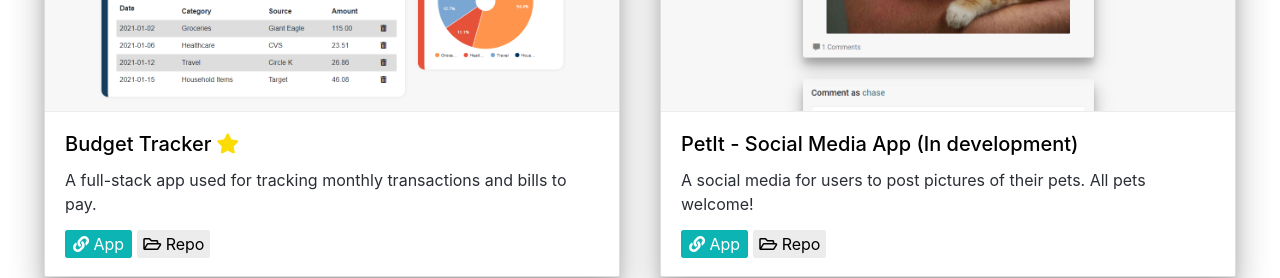
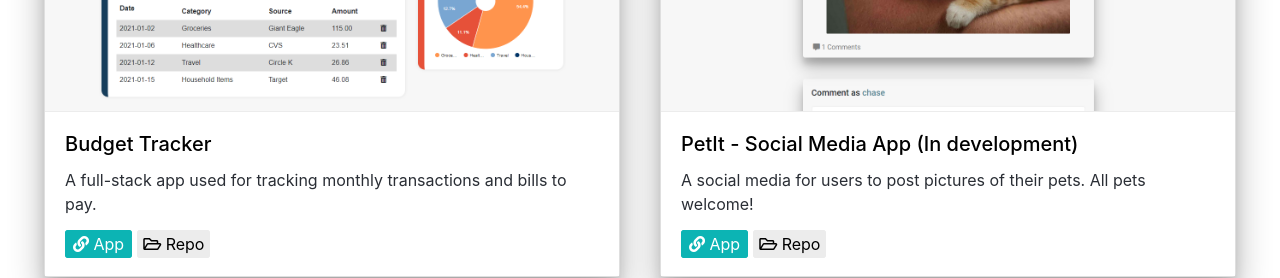
Before and after one commit to cwedwards9/react-portfolio, a React (Create React App) app: page / in a window 1280 px wide. Shown: the part 2180-2458 px from the top of the page. Built offline with nearby package versions, Linux system fonts and the light colour scheme.

Commit message:
Removed isStarred field

```diff
--- a/src/components/MainSections/Project.js
+++ b/src/components/MainSections/Project.js
@@ -2,14 +2,12 @@ import React, {Component} from "react";
 
 class Project extends Component {
     render() {
-        const { image, alt, isStarred, name, desc, appLink, repoLink } = this.props;
+        const { image, alt, name, desc, appLink, repoLink } = this.props;
         return (
             <div className="card">
                 <img src={image} className="card-img-top" alt={alt} />
                 <div className="card-body">
-                    <h5 className="card-title">{name}
-                        {isStarred ? <i className="fas fa-star"></i> : "" }
-                    </h5>
+                    <h5 className="card-title">{name}</h5>
                     <p className="card-text">{desc}</p>
                     <a href={appLink} target="_blank" rel="noreferrer"className="app-link"><i className="fas fa-link"></i> App</a>
                     <a href={repoLink} target="_blank" rel="noreferrer" className="repo-link"><i className="far fa-folder-open"></i> Repo</a>
--- a/src/components/MainSections/ProjectList.js
+++ b/src/components/MainSections/ProjectList.js
@@ -13,7 +13,6 @@ class ProjectList extends Component {
                 id: 1,
                 image: smartMoneyImg,
                 alt: "A dashboard that shows the user's budget, a list of their inputted transactions, and a graph to represent their spending by category.",
-                isStarred: true,
                 name: "Budget Tracker",
                 desc: "A full-stack app used for tracking monthly transactions and bills to pay.",
                 appLink: "https://smart-money-app.herokuapp.com/",
@@ -23,17 +22,15 @@ class ProjectList extends Component {
                 id: 2,
                 image: petItImg,
                 alt: "A post of a kitten resting in a persons arm.",
-                isStarred: false,
                 name: "PetIt - Social Media App (In development)",
                 desc: "A social media for users to post pictures of their pets. All pets welcome!",
-                appLink: "",
+                appLink: "https://pet-it.herokuapp.com/",
                 repoLink: "https://github.com/cwedwards9/social-media-pet-app"
             },
             {
                 id: 3,
                 image: fitnessTracker,
                 alt: "Two graphs, a line graph and a bar graph and two circle charts below measuring performance of workouts and exercises.",
-                isStarred: false,
                 name: "Fitness Tracker",
                 desc: "An app that allows a user to create and track workouts.",
                 appLink: "https://fitness-tracking-application.herokuapp.com/stats",
@@ -43,7 +40,6 @@ class ProjectList extends Component {
                 id: 4,
                 image: employeedDirectoryImg,
                 alt: "A heading that reads 'Employee Directory' and below it is a list of employees names and their picture.",
-                isStarred: false,
                 name: "Employee Directory",
                 desc: "An employee list that can be sorted and filtered based on user input, made with React.",
                 appLink: "https://cwedwards9.github.io/employee-directory-react/",
@@ -57,7 +53,6 @@ class ProjectList extends Component {
                 key={proj.id}
                 image={proj.image}
                 alt={proj.alt}
-                isStarred={proj.isStarred}
                 name={proj.name}
                 desc={proj.desc}
                 appLink={proj.appLink}
```
